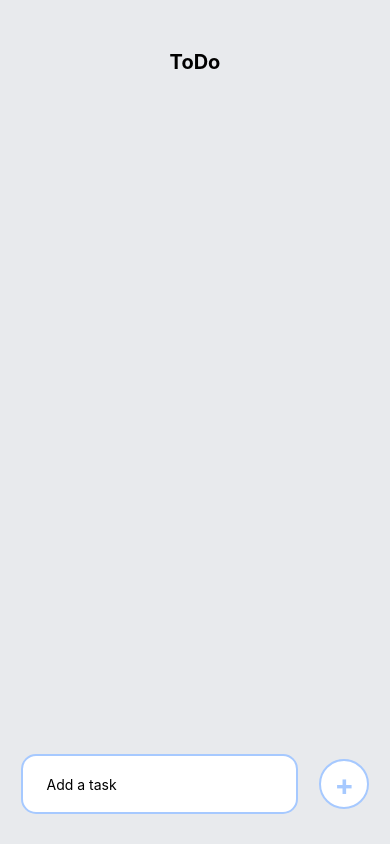
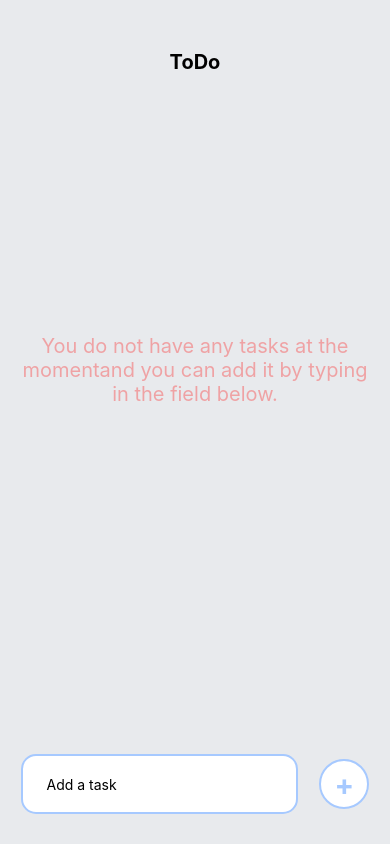
Before and after one commit to vishnugopy/ToDo-ReactNative, a React Native app: screen / in a window 390 px wide. Built offline with nearby package versions, Linux system fonts and the light colour scheme; grey boxes are pictures that could not be loaded.

Commit message:
ui and functions

```diff
--- a/App.js
+++ b/App.js
@@ -2,7 +2,6 @@ import { StatusBar } from 'expo-status-bar';
 import React , { useState } from 'react';
 import { KeyboardAvoidingView, StyleSheet, Text, TextInput, View , Platform, TouchableOpacity, Keyboard ,Image ,Icon} from 'react-native';
 import Task from './components/Task';
-import imag from './assets/plus.png';
 
 export default function App() {
   const [task, setTask] = useState('');
@@ -32,10 +31,11 @@ export default function App() {
         <Text style={styles.headerTitle}>
           ToDo
         </Text>
-
-        <Image source={imag} />
         <View style={styles.items}>
             {
+              taskItems.length === 0 ? <Text style={styles.error}>
+              You do not have any tasks at the momentand you can add it by typing in the field below.
+            </Text> :
               taskItems.map((item, index) => {
                 return (
                   <TouchableOpacity key={index} onPress={() => handleDeleteTask(index)}>
@@ -77,6 +77,13 @@ const styles = StyleSheet.create({
     fontWeight:'bold',
     textAlign:'center',
   },
+  error:{
+    fontSize:20,
+    color:'red',
+    textAlign:'center',
+    opacity:0.3,
+    marginVertical:250,
+  },
   items:{
     marginTop:10,
   },
@@ -87,7 +94,6 @@ const styles = StyleSheet.create({
     flexDirection:'row',
     justifyContent:'space-around',
     alignItems:'center',
-    outline:0,
     paddingHorizontal:10,
 
   },
```
